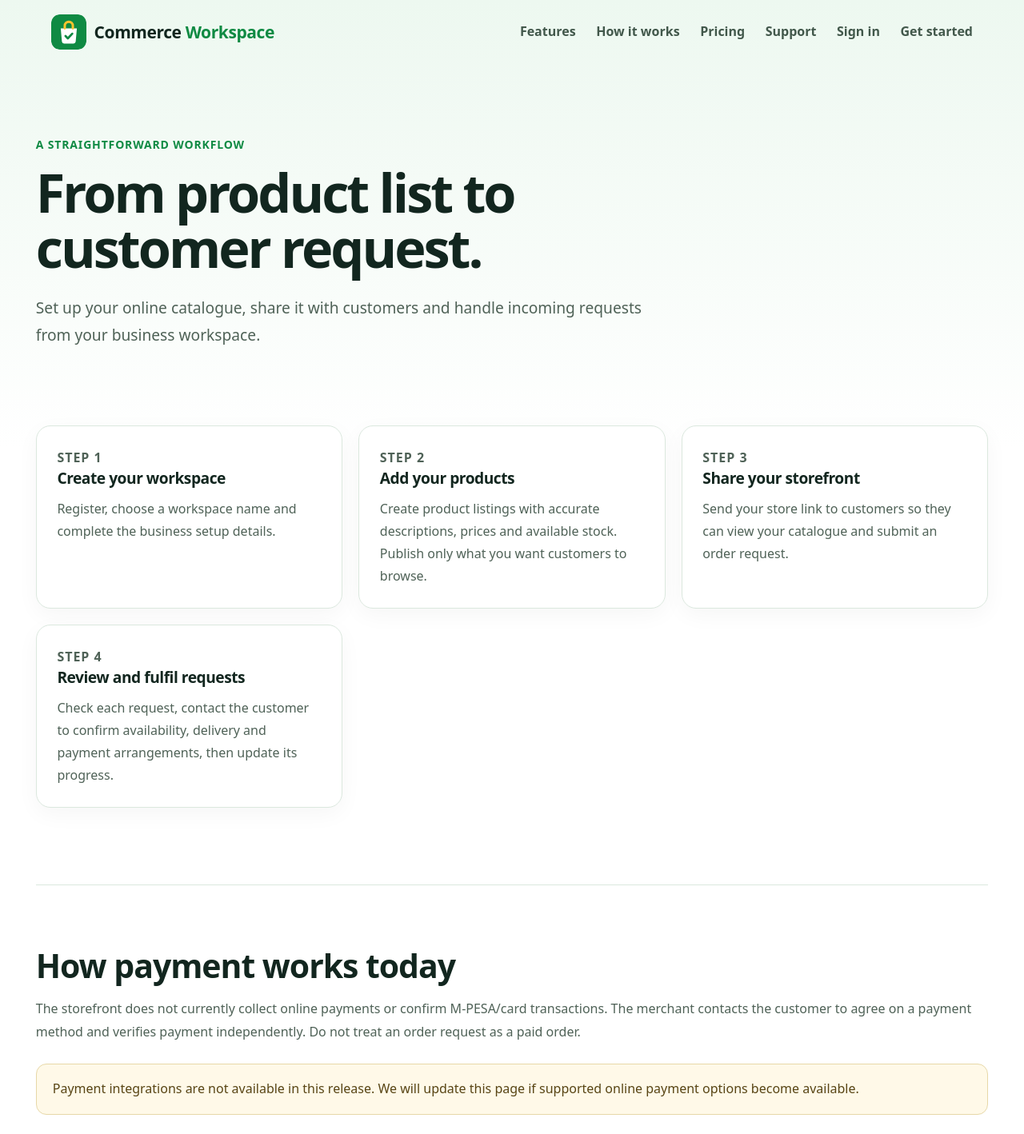
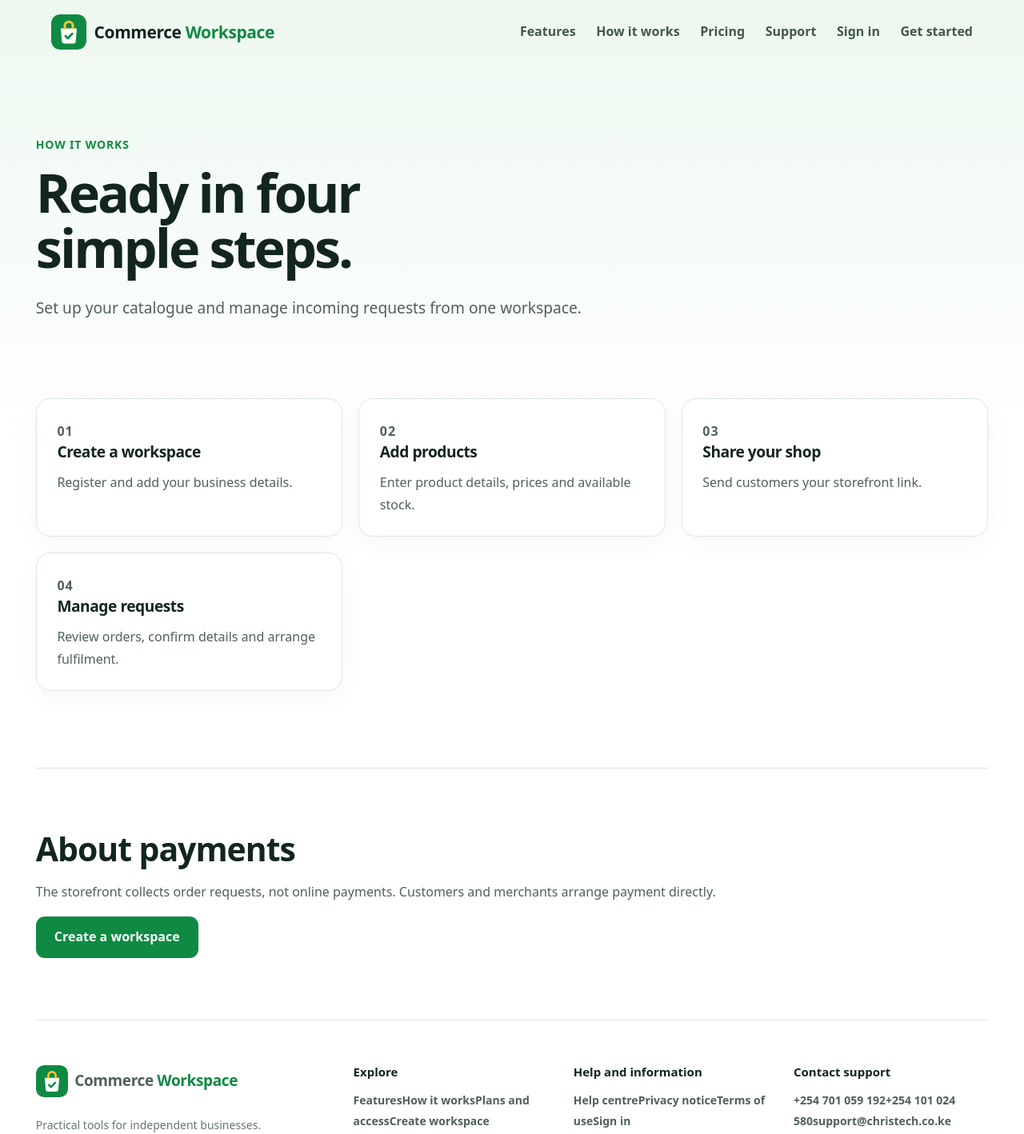
Before and after one commit to learninghub44/kenya-multitenant-commerce-docs, a Next.js app: page /how-it-works in a window 1280 px wide. Shown: the top 1418 px of the page at 80% size. Built offline with nearby package versions, Linux system fonts and the light colour scheme.

Commit message:
Simplify how it works page

```diff
--- a/src/app/(marketing)/how-it-works/page.tsx
+++ b/src/app/(marketing)/how-it-works/page.tsx
@@ -4,32 +4,31 @@ import styles from "../../marketing.module.css";
 
 export const metadata: Metadata = {
   title: "How it works | Commerce Workspace",
-  description: "Set up a business workspace, publish products and manage customer order requests."
+  description: "Set up your workspace, publish products and manage customer requests."
 };
 
 const steps = [
-  ["Create your workspace", "Register, choose a workspace name and complete the business setup details."],
-  ["Add your products", "Create product listings with accurate descriptions, prices and available stock. Publish only what you want customers to browse."],
-  ["Share your storefront", "Send your store link to customers so they can view your catalogue and submit an order request."],
-  ["Review and fulfil requests", "Check each request, contact the customer to confirm availability, delivery and payment arrangements, then update its progress."]
+  ["Create a workspace", "Register and add your business details."],
+  ["Add products", "Enter product details, prices and available stock."],
+  ["Share your shop", "Send customers your storefront link."],
+  ["Manage requests", "Review orders, confirm details and arrange fulfilment."]
 ];
 
 export default function HowItWorksPage() {
   return (
     <div className={styles.container}>
       <section className={styles.hero}>
-        <p className={styles.eyebrow}>A straightforward workflow</p>
-        <h1>From product list to customer request.</h1>
-        <p className={styles.lead}>Set up your online catalogue, share it with customers and handle incoming requests from your business workspace.</p>
+        <p className={styles.eyebrow}>How it works</p>
+        <h1>Ready in four simple steps.</h1>
+        <p className={styles.lead}>Set up your catalogue and manage incoming requests from one workspace.</p>
       </section>
-      <section className={styles.grid}>
-        {steps.map(([title,description],index) => <article className={styles.card} key={title}><p className={styles.eyebrow}>Step {index+1}</p><h2>{title}</h2><p>{description}</p></article>)}
+      <section className={styles.grid} aria-label="Getting started">
+        {steps.map(([title,description],index) => <article className={styles.card} key={title}><p className={styles.eyebrow}>0{index+1}</p><h2>{title}</h2><p>{description}</p></article>)}
       </section>
       <section className={styles.section}>
-        <h2>How payment works today</h2>
-        <p>The storefront does not currently collect online payments or confirm M-PESA/card transactions. The merchant contacts the customer to agree on a payment method and verifies payment independently. Do not treat an order request as a paid order.</p>
-        <div className={styles.notice}>Payment integrations are not available in this release. We will update this page if supported online payment options become available.</div>
-        <Link className={styles.primary} href="/register">Set up your workspace</Link>
+        <h2>About payments</h2>
+        <p>The storefront collects order requests, not online payments. Customers and merchants arrange payment directly.</p>
+        <Link className={styles.primary} href="/register">Create a workspace</Link>
       </section>
     </div>
   );
```
